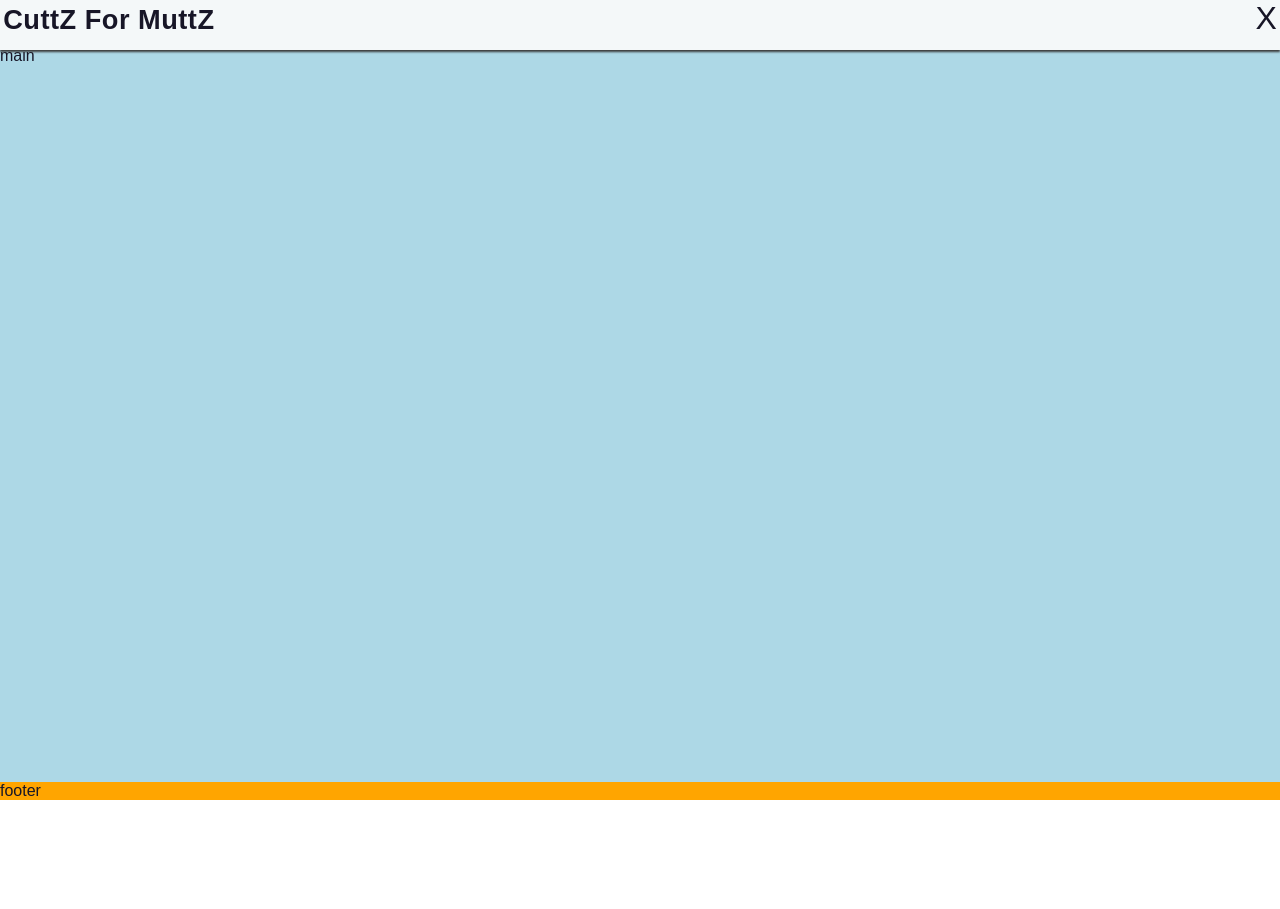
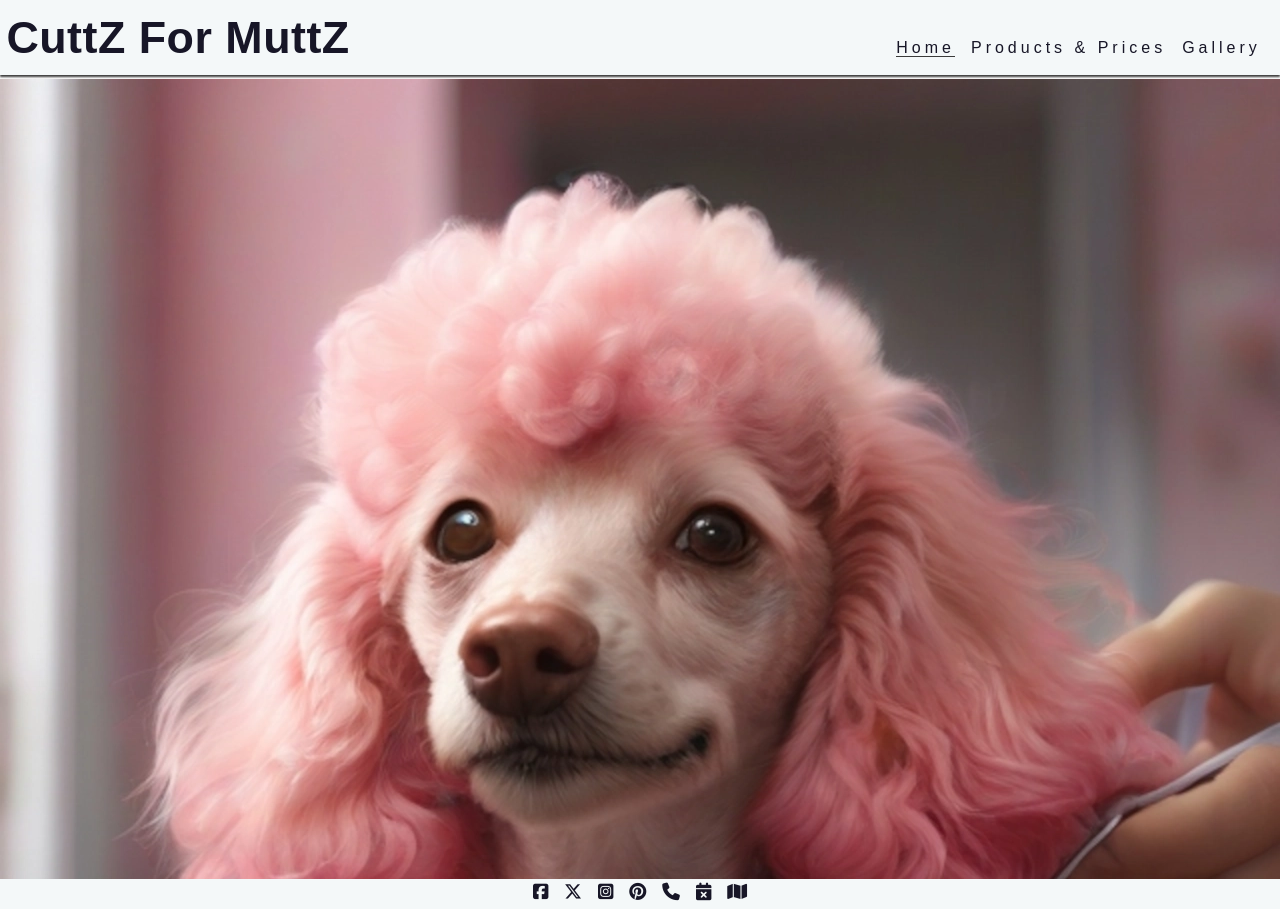
Before and after one commit to stevewhitehouse66/Xmas-Project, a plain HTML site: page index.html in a window 1280 px wide. Before the commit the page ends 800 px from the top, so only its background shows below. Drawn offline with Linux system fonts and the light colour scheme; a web font is replaced by a local one.

Commit message:
added footer icons and background image

```diff
--- a/assets/css/main.css
+++ b/assets/css/main.css
@@ -19,9 +19,16 @@ flex-direction: column;
 color: #171627;
 flex: 1 0 auto;
 font-family: sans-serif;
+}
 
+#hero {
+    height: 800px;
+    width: 100%;
+    background: url("/assets/images/background.webp") no-repeat center/cover;
+    background-attachment: fixed ;
+    background-position: top;
 }
-/*Header*/
+    /*Header*/
 header{
     background-color: #F4F8F9;
     padding: 0 .2rem;
@@ -92,5 +99,70 @@ main{
 
 /*Footer*/
 footer{
-    background-color: orange;
+    display: flex;
+    flex-direction: row;
+    justify-content: center;
+    font-size: 110%;
+    background-color: #F4F8F9;
+    padding: .2rem .2rem;
+    width: 100%;
+    height: 30px;
+    left: 0;
+
+   }
+   .footer-list{
+    display: flex;
+    flex-direction: row;
+    width: fit-content;
+    justify-content: space-around;
+    list-style-type: none;
+
+    column-gap: 1rem;
+   }
+   footer a {
+    text-decoration: none;
+    color: inherit;
+
 }
+/* Media query: tablets and larger (768px and up) */
+@media screen and (min-width: 768px) {
+    /* Header */
+    nav {
+        display: block;
+        position: relative;
+        box-shadow: none;
+        width: fit-content;
+        padding-right: 1rem;
+    }
+
+    #menu {
+        display: flex;
+    }
+
+    #menu > li {
+        padding-left: 1rem;
+    }
+
+    .nav-toggle-label {
+        display: none;
+    }
+
+    #logo {
+        font-size: 280%;
+        line-height: 75px;
+        margin: 0 0.2rem;
+    }
+
+    /* Main content */
+    main {
+        /* Push main content down to accommodate larger header */
+        margin-top: 79px;
+    }
+}
+
+/* Large devices (laptops and desktops, 992px and up) */
+@media screen and (min-width: 992px) {
+    #menu a:hover{
+        border-bottom: 1px solid #3a3a3a;
+    }
+}
--- a/index.html
+++ b/index.html
@@ -19,46 +19,45 @@
 
 <body>
     <header>
-        <a href="index.html"><h1 id="logo">CuttZ For MuttZ</h1></a>
+        <a href="index.html">
+            <h1 id="logo">CuttZ For MuttZ</h1>
+        </a>
         <input type="checkbox" id="nav-toggle" name="nav-toggle">
-                    <label for="nav-toggle" class="nav-toggle-label">X</label>
+        <label for="nav-toggle" class="nav-toggle-label"><i class="fa-solid fa-paw"></i></label>
         <nav>
             <ul id="menu">
                 <li>
                     <a href="" class="active">Home</a>
+                </li>
 
-                </li>
                 <li>
-                    <a href="">About</a>
-                </li>
-                <li>
-                    <a href="">Services</a>
-                </li>
-                <li>
-                    <a href="">Products</a>
+                    <a href="">Products & Prices</a>
                 </li>
                 <li>
                     <a href="">Gallery</a>
                 </li>
-                <li>
-                    <a href="">Contact</a>
-                </li>
-                <li>
-                    <a href="">Booking</a>
-                </li>
-                <li>
-                    <a href="">Find Us</a>
-                </li>
+
+
 
             </ul>
         </nav>
     </header>
     <main>
-main
+        <div id="hero"></div>
     </main>
     <footer>
-footer
+
+        <ul class="footer-list">
+            <li><a href=""><i class="fa-brands fa-square-facebook"></i> </a></li>
+            <li><a href=""><i class="fa-brands fa-x-twitter"></i> </a></li>
+            <li><a href=""><i class="fa-brands fa-square-instagram"></i> </a></li>
+            <li><a href=""><i class="fa-brands fa-pinterest"></i> </a></li>
+            <li><a href=""><i class="fa-solid fa-phone"></i></a></li>
+            <li><a href=""><i class="fa-solid fa-calendar-xmark"></i></a></li>
+            <li><a href=""><i class="fa-solid fa-map"></i></a></li>
+        </ul>
+
     </footer>
 </body>
-
+<script src="https://kit.fontawesome.com/f382a4fd20.js" crossorigin="anonymous"></script>
 </html>
```
Also changed, not shown: assets/images/background.webp (added).
